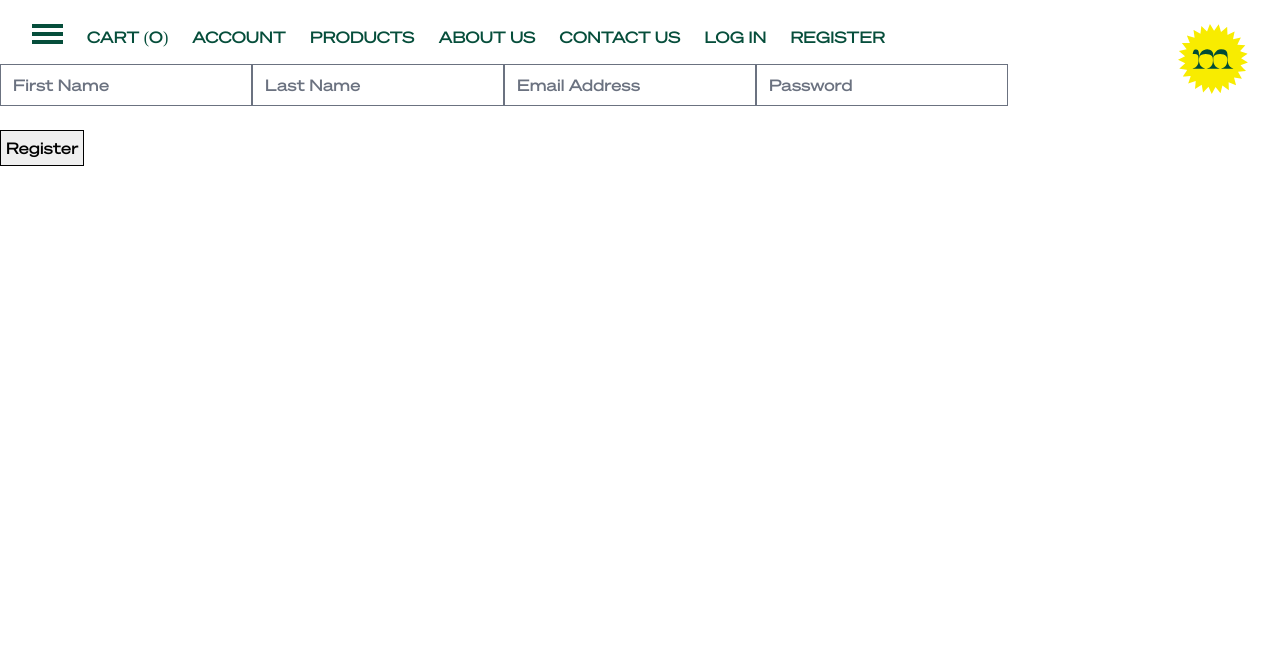
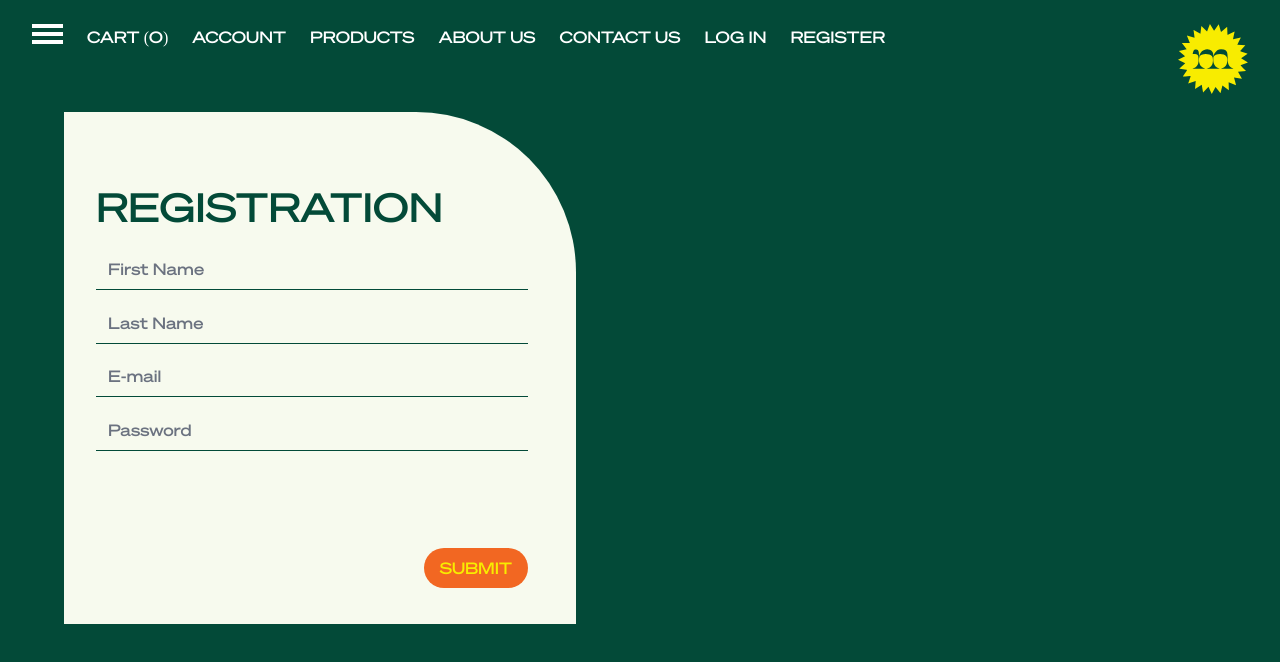
Before and after one commit to kryptonian41/mytry-next-app, a Next.js app: page /register in a window 1280 px wide. Shown: the top 662 px of the page. Built offline with nearby package versions, Linux system fonts and the light colour scheme.

Commit message:
register user frontend and validation

```diff
--- a/components/Login/FormContainer.jsx
+++ b/components/Login/FormContainer.jsx
@@ -1,8 +1,10 @@
 import LoginForm from "./LoginForm";
+import RegisterForm from "../Register/RegisterForm";
 import formStyles from "./login.module.scss";
 
 const renderForm = (form) => {
   if (form === "login") return <LoginForm />;
+  if (form === "register") return <RegisterForm />;
   return <div />;
 };
 
--- a/components/Login/index.jsx
+++ b/components/Login/index.jsx
@@ -1,6 +1,5 @@
 import Navbar from "components/Navbar";
 import FormContainer from "./FormContainer";
-import LoginForm from "./LoginForm";
 import loginStyles from "./login.module.scss";
 
 const index = () => {
@@ -8,7 +7,6 @@ const index = () => {
     <div className={loginStyles.loginContainer}>
       <Navbar color="light" />
       <FormContainer form="login" />
-      {/* <LoginForm /> */}
     </div>
   );
 };
--- a/components/Login/login.module.scss
+++ b/components/Login/login.module.scss
@@ -19,6 +19,10 @@
         font-size: 2.5rem;
         text-transform: uppercase;
         color: #034a38;
+
+        @media screen and (max-width: 640px) {
+          font-size: 1.5rem;
+        }
       }
 
       .flexContainer {
@@ -30,6 +34,7 @@
         height: calc(100vh - 20rem);
 
         .formOptions {
+          margin-top: 1rem;
           display: flex;
           justify-content: space-between;
           flex-direction: row-reverse;
@@ -84,10 +89,11 @@
         color: #f26722;
         text-transform: uppercase;
         font-size: 1.2rem;
+
+        @media screen and (max-width: 640px) {
+          font-size: 1rem;
+        }
       }
     }
   }
 }
-
-// #F26722
-// #F8EC00
--- a/components/Login/LoginForm.jsx
+++ b/components/Register/RegisterForm.jsx
@@ -1,19 +1,24 @@
 import { useDispatch } from "react-redux";
-import { logIn } from "actions/userActions";
+import { registerUser } from "actions/userActions";
 import { Formik, Form, ErrorMessage, Field } from "formik";
 import * as Yup from "yup";
-import Link from "next/link";
-import loginStyles from "./login.module.scss";
+import loginStyles from "../Login/login.module.scss";
 
-const LoginForm = () => {
+const RegisterForm = () => {
   const dispatch = useDispatch();
 
   const validate = Yup.object({
+    firstName: Yup.string()
+      .min(1, "field is required")
+      .required("field is required"),
+    lastName: Yup.string()
+      .min(1, "field is required")
+      .required("field is required"),
     email: Yup.string()
       .email("please enter a vaild email id")
       .required("field is required"),
     password: Yup.string()
-      .min(3, "password should be minimum 8 characters")
+      .min(8, "password should be minimum 8 characters")
       .required("field is required"),
   });
 
@@ -25,17 +30,54 @@ const LoginForm = () => {
           password: "",
         }}
         validationSchema={validate}
-        onSubmit={({ email, password }, { setSubmitting, resetForm }) => {
-          dispatch(logIn(email, password));
+        onSubmit={(
+          { firstName, lastName, email, password },
+          { setSubmitting, resetForm }
+        ) => {
+          dispatch(registerUser(firstName, lastName, email, password));
           setSubmitting(false);
           resetForm();
         }}
       >
         {(formik) => (
           <>
-            <h1>Login</h1>
+            <h1>Registration</h1>
             <Form className={loginStyles.flexContainer}>
               <div>
+                <Field
+                  type="text"
+                  name="firstName"
+                  placeholder="First Name"
+                  value={formik.values.firstName}
+                  onChange={formik.handleChange}
+                  className={
+                    formik.touched.firstName && formik.errors.firstName
+                      ? loginStyles.errorField
+                      : ""
+                  }
+                />
+                <ErrorMessage
+                  component="div"
+                  className={loginStyles.errorMessage}
+                  name="firstName"
+                />
+                <Field
+                  type="text"
+                  name="lastName"
+                  placeholder="Last Name"
+                  value={formik.values.lastName}
+                  onChange={formik.handleChange}
+                  className={
+                    formik.touched.lastName && formik.errors.lastName
+                      ? loginStyles.errorField
+                      : ""
+                  }
+                />
+                <ErrorMessage
+                  component="div"
+                  className={loginStyles.errorMessage}
+                  name="lastName"
+                />
                 <Field
                   type="email"
                   name="email"
@@ -75,9 +117,6 @@ const LoginForm = () => {
                 <button className={loginStyles.submitBtn} type="submit">
                   Submit
                 </button>
-                <div className={loginStyles.registerLink}>
-                  New user? <Link href="/register">Register</Link>
-                </div>
               </div>
             </Form>
           </>
@@ -87,4 +126,4 @@ const LoginForm = () => {
   );
 };
 
-export default LoginForm;
+export default RegisterForm;
--- /dev/null
+++ b/components/Register/index.jsx
@@ -0,0 +1,13 @@
+import React from "react";
+import Navbar from "components/Navbar";
+import FormContainer from "../Login/FormContainer";
+import loginStyles from "../Login/login.module.scss";
+
+const index = () => (
+  <div className={loginStyles.loginContainer}>
+    <Navbar color="light" />
+    <FormContainer form="register" />
+  </div>
+);
+
+export default index;
--- a/pages/register.jsx
+++ b/pages/register.jsx
@@ -1,80 +1,17 @@
-import { useState } from "react";
-import Navbar from "components/Navbar";
-import { useDispatch } from "react-redux";
-import { registerUser } from "../actions/userActions";
+import { useEffect } from "react";
+import Register from "components/Register";
 import { useSelector } from "react-redux";
 import { useRouter } from "next/router";
 
 const register = () => {
-  const user = useSelector((state) => state.user.user);
+  const { user } = useSelector((state) => state.user);
   const router = useRouter();
 
-  if (user) router.push("/account");
+  useEffect(() => {
+    if (user) router.push("/");
+  }, [user]);
 
-  const [formData, setFormData] = useState({
-    firstName: "",
-    lastName: "",
-    email: "",
-    password: "",
-  });
-
-  const dispatch = useDispatch();
-
-  const { firstName, lastName, email, password } = formData;
-
-  const onChange = (e) =>
-    setFormData({ ...formData, [e.target.name]: e.target.value });
-
-  const onSubmit = async (e) => {
-    e.preventDefault();
-    dispatch(registerUser(firstName, lastName, email, password));
-  };
-
-  return (
-    <div>
-      <Navbar />
-      <form onSubmit={(e) => onSubmit(e)}>
-        <input
-          type="text"
-          placeholder="First Name"
-          name="firstName"
-          value={firstName}
-          onChange={(e) => onChange(e)}
-          required
-        />
-        <input
-          type="text"
-          placeholder="Last Name"
-          name="lastName"
-          value={lastName}
-          onChange={(e) => onChange(e)}
-          required
-        />
-        <input
-          type="email"
-          placeholder="Email Address"
-          name="email"
-          value={email}
-          onChange={(e) => onChange(e)}
-          required
-        />
-        <input
-          type="password"
-          placeholder="Password"
-          name="password"
-          value={password}
-          onChange={(e) => onChange(e)}
-        />
-        <br />
-        <br />
-        <input
-          style={{ border: "1px solid black", padding: "5px" }}
-          type="submit"
-          value="Register"
-        />
-      </form>
-    </div>
-  );
+  return <Register />;
 };
 
 export default register;
```
